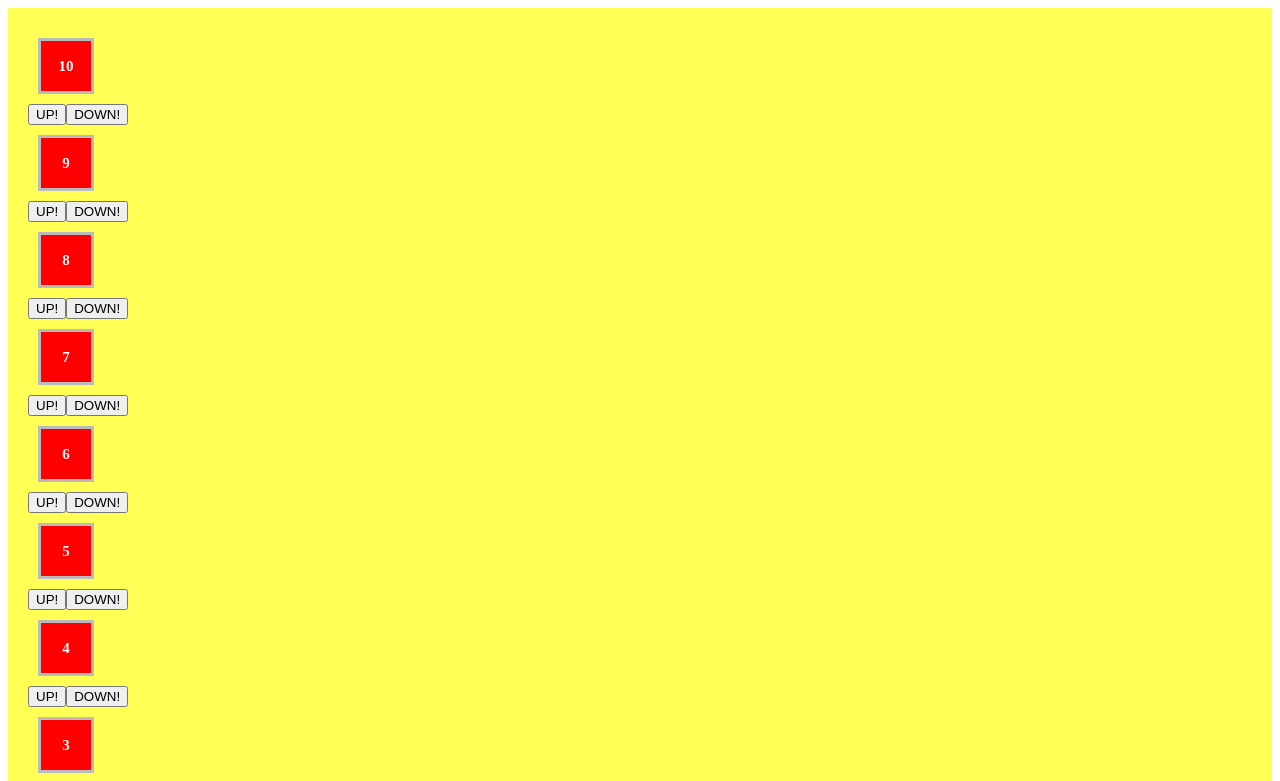
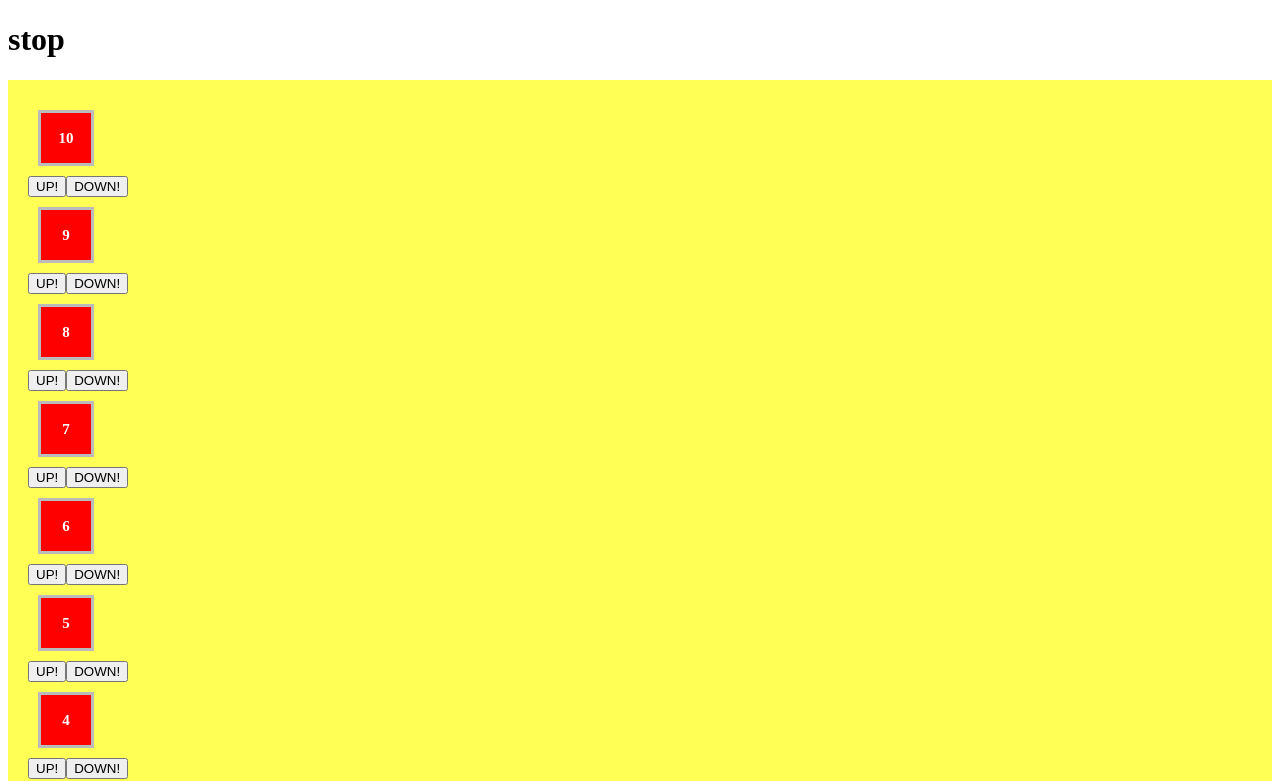
Before and after one commit to marcopestrin/algorithm-lift, a React (Create React App) app: page / in a window 1280 px wide. Shown: the top 781 px of the page. Built offline with nearby package versions, Linux system fonts and the light colour scheme.

Commit message:
currentLevel

```diff
--- a/src/components/lift.js
+++ b/src/components/lift.js
@@ -14,7 +14,7 @@ class liftComponent extends React.Component {
 
     }
 
-    render() {
+    render(currentLevel) {
         var level = [];
         for (var i = 10; i > 0; i--) {
             const thisLevel = i;
@@ -27,7 +27,10 @@ class liftComponent extends React.Component {
             );
         }
         let lift = (
-            <div className="Skyscraper">{level}</div>
+            <div>
+                <div><h1>{this.props.currentLevel.reducer.movement}</h1></div>
+                <div className="Skyscraper">{level}</div>
+            </div>
         );
         return lift
     }
@@ -35,7 +38,7 @@ class liftComponent extends React.Component {
 }
 
 const mapStateToProps = state => ({
-
+    currentLevel: state
 })
 const mapDispatchToProps = (dispatch) => ({
     callUp: (i) => dispatch(callUp(i.thisLevel)),
--- a/src/reducers.js
+++ b/src/reducers.js
@@ -6,7 +6,7 @@ const initialState = {
     nextStopOTR: [],
     nextStopAfter: "",
     destination: "",
-    currentLevel: ""
+    currentLevel: 1
 }
 const lists = {
     oldList:[],
@@ -28,6 +28,7 @@ function reducer(state = initialState, action) {
             lists.newList.sort(); // sort my array to create a progressive step of level
             lists.newList = uniq(lists.newList); //just one stop for each level
             var destination = lists.newList[lists.newList.length - 1]; //get the last element of array (bigger number)
+
             if(state.nextStopOTR < action.calledLevel){
                 console.log("il piano è stradafacendo");
                 //controllato se il livello selezionato è stradafacendo
```
